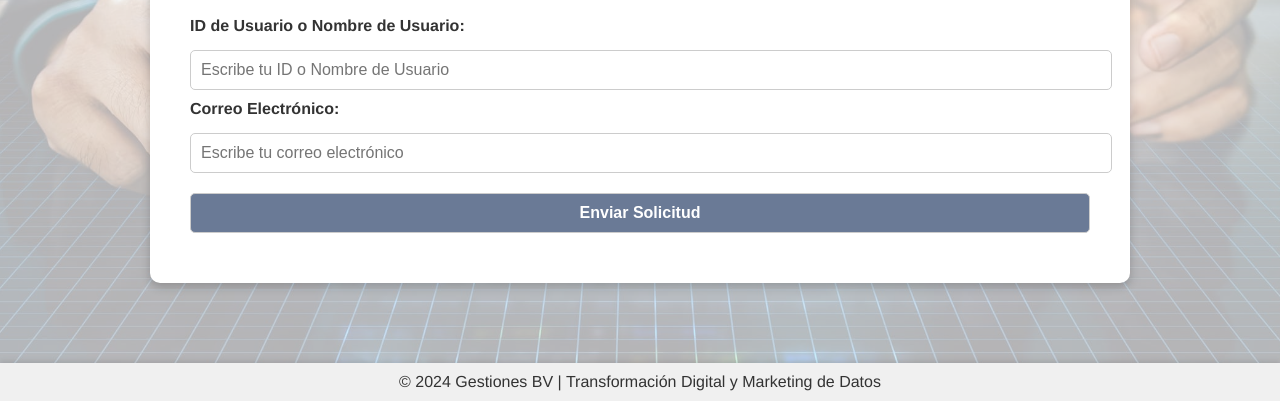
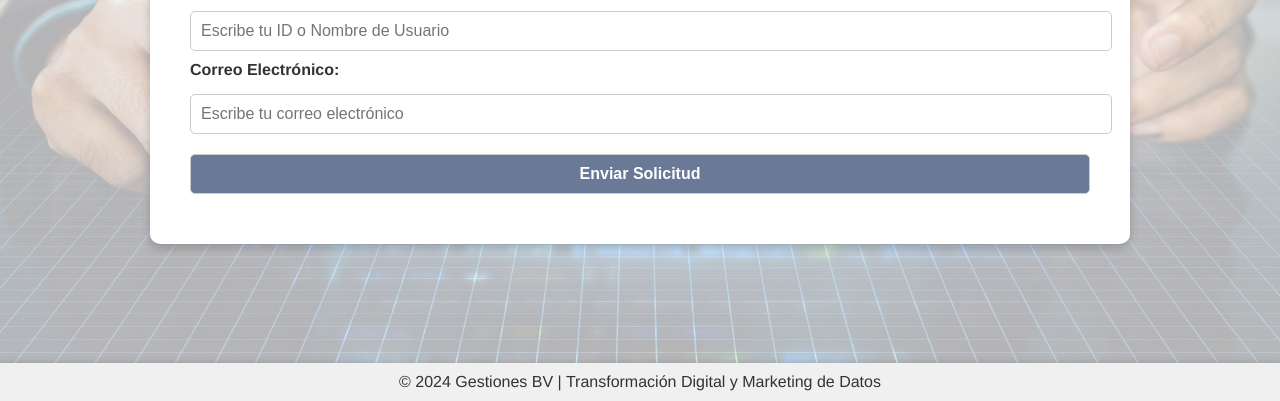
Before and after one commit to gestionesbv/gestiones_bv, a plain HTML site: page eliminacion_datos.html in a window 1280 px wide. Shown: the part 399-800 px from the top of the page. Drawn offline with Linux system fonts and the light colour scheme.

Commit message:
eliminacion_datos.html

```diff
--- a/eliminacion_datos.html
+++ b/eliminacion_datos.html
@@ -69,14 +69,14 @@
 
     .content {
       flex: 1;
-      padding: 40px;
+      padding: 20px 40px; /* Reducido el padding superior */
       display: flex;
       justify-content: center;
-      align-items: center;
+      align-items: flex-start; /* Subir el contenido */
       text-align: center;
       width: 90%;
       max-width: 1200px;
-      margin: 0 auto;
+      margin: 20px auto 0 auto; /* Ajustado el margen superior */
       box-sizing: border-box;
     }
 
```
